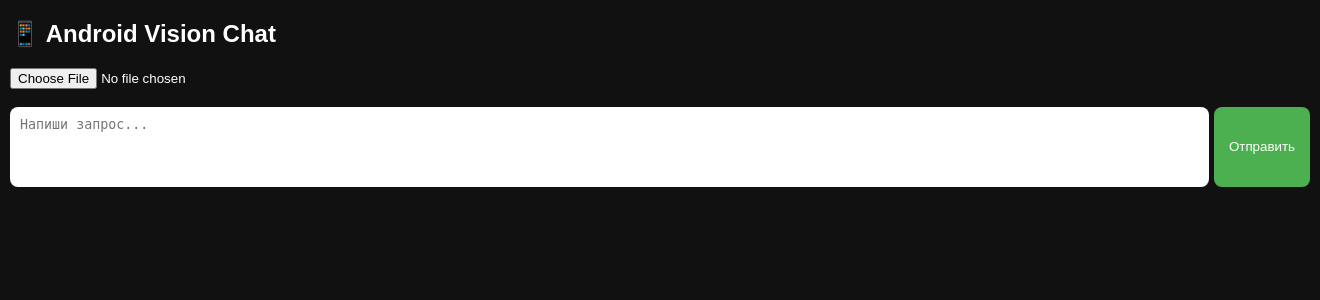
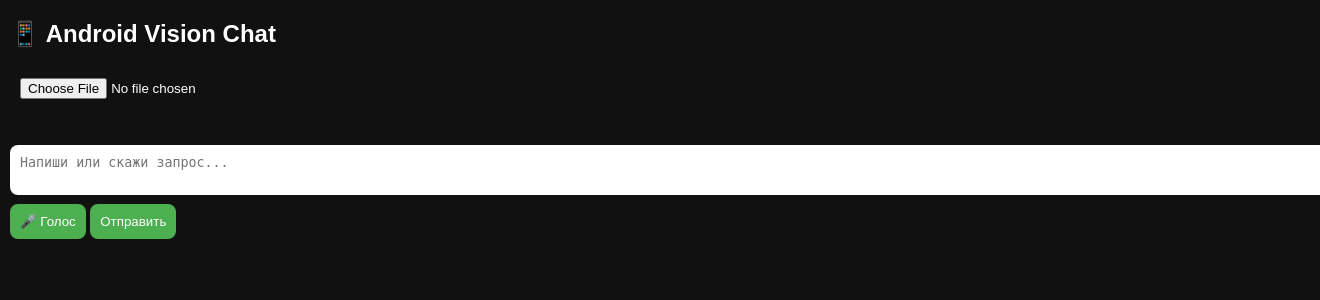
Before and after one commit to Nosi44/vision_chat, a Flask app: page / in a window 1320 px wide; the page is wider, and only the part inside the window is pictured. Shown: the top 300 px of that part. Run offline with Flask 3, Linux system fonts and the light colour scheme.

Commit message:
Update index.html

```diff
--- a/templates/index.html
+++ b/templates/index.html
@@ -2,71 +2,16 @@
 <html>
 <head>
 <meta charset="UTF-8">
-<title>Android Vision Chat v3</title>
+<title>Android Vision Chat</title>
 <meta name="viewport" content="width=device-width, initial-scale=1.0">
-
+<link rel="manifest" href="manifest.json">
 <style>
-body {
-    font-family: Arial;
-    margin: 10px;
-    background: #111;
-    color: white;
-}
-
-#chat {
-    margin-top: 15px;
-    display: flex;
-    flex-direction: column;
-    gap: 10px;
-}
-
-.card {
-    background: #222;
-    padding: 10px;
-    border-radius: 10px;
-}
-
-.card.user {
-    background: #2a2a2a;
-}
-
-.card.ai {
-    background: #1e3a1e;
-}
-
-.card.thinking {
-    background: #333333;
-    font-style: italic;
-    opacity: 0.8;
-}
-
-.card.image-card img {
-    max-width: 100%;
-    border-radius: 8px;
-}
-
-.input-row {
-    display: flex;
-    gap: 5px;
-}
-
-textarea {
-    flex: 1;
-    padding: 10px;
-    border-radius: 8px;
-    border: none;
-    resize: none;
-    height: 60px;
-}
-
-button {
-    padding: 10px 15px;
-    border-radius: 8px;
-    border: none;
-    background: #4CAF50;
-    color: white;
-    cursor: pointer;
-}
+body { font-family: Arial; margin: 10px; background: #111; color: white; }
+img { max-width: 100%; border-radius: 8px; margin-bottom: 10px; }
+textarea, input { width: 100%; padding: 10px; border-radius: 8px; border: none; }
+button { padding: 10px; margin-top: 5px; border-radius: 8px; border: none; background: #4CAF50; color: white; }
+#chat { margin-top: 15px; white-space: pre-wrap; }
+.card { background: #222; padding: 10px; border-radius: 10px; margin-bottom: 10px; }
 </style>
 </head>
 <body>
@@ -74,111 +19,63 @@
 <h2>📱 Android Vision Chat</h2>
 
 <input type="file" id="imageInput" accept="image/*"><br><br>
+<img id="preview">
 
-<div class="input-row">
-    <textarea id="prompt" placeholder="Напиши запрос..."></textarea>
+<textarea id="prompt" placeholder="Напиши или скажи запрос..."></textarea>
+
+<button onclick="startVoice()">🎤 Голос</button>
 <button onclick="sendToAI()">Отправить</button>
-</div>
 
 <div id="chat"></div>
 
 <script>
 
-let base64Image = null;
-let firstMessage = true;
+let base64Image = "";
 
-// === Загрузка изображения ===
 document.getElementById("imageInput").addEventListener("change", function(e){
     const file = e.target.files[0];
-    if(!file) return;
-
     const reader = new FileReader();
     reader.onload = function(){
-
         base64Image = reader.result.split(",")[1];
-
-        // Картинка добавляется СВЕРХУ как обычное сообщение
-        const imageDiv = document.createElement("div");
-        imageDiv.className = "card image-card user";
-        imageDiv.innerHTML = `<img src="${reader.result}">`;
-
-        document.getElementById("chat").prepend(imageDiv);
+        document.getElementById("preview").src = reader.result;
     };
     reader.readAsDataURL(file);
 });
 
-// Enter отправляет, Shift+Enter перенос строки
-document.getElementById("prompt").addEventListener("keydown", function(e){
-    if(e.key === "Enter" && !e.shiftKey){
-        e.preventDefault();
-        sendToAI();
+// Голосовой ввод
+function startVoice(){
+    const recognition = new webkitSpeechRecognition();
+    recognition.lang = "ru-RU";
+    recognition.start();
+    recognition.onresult = function(event){
+        document.getElementById("prompt").value = event.results[0][0].transcript;
+    };
 }
-});
 
-// === Отправка ===
 async function sendToAI(){
 
-    const promptInput = document.getElementById("prompt");
-    const prompt = promptInput.value.trim();
+    const prompt = document.getElementById("prompt").value;
+    if(!base64Image) return alert("Выбери изображение!");
 
-    if(!prompt) return;
-
-    promptInput.value = "";
-
-    addMessage("Ты", prompt, "user");
-
-    // Индикатор "AI думает"
-    const thinkingDiv = document.createElement("div");
-    thinkingDiv.className = "card thinking ai";
-    thinkingDiv.innerHTML = "<b>AI:</b><br>AI is thinking...";
-    document.getElementById("chat").prepend(thinkingDiv);
-
-    try {
+    document.getElementById("chat").innerHTML += `<div class="card"><b>Ты:</b> ${prompt}</div>`;
+    document.getElementById("chat").innerHTML += `<div class="card">AI думает...</div>`;
 
     const response = await fetch("/api/analyze", {
         method: "POST",
         headers: { "Content-Type": "application/json" },
         body: JSON.stringify({
             prompt: prompt,
-                image: base64Image,
-                first: firstMessage
+            image: base64Image
         })
     });
 
-        thinkingDiv.remove();
+    const data = await response.json();
 
-        if(!response.ok){
-            addMessage("Ошибка", "Ошибка сервера", "ai");
-            return;
+    document.getElementById("chat").innerHTML += `<div class="card"><b>AI:</b> ${data.answer}</div>`;
 }
 
-        const data = await response.json();
-
-        if(data.error){
-            addMessage("Ошибка", data.error, "ai");
-            return;
-        }
-
-        addMessage("AI", data.answer, "ai");
-
-        firstMessage = false;
-        base64Image = null;
-
-    } catch (error) {
-        thinkingDiv.remove();
-        addMessage("Ошибка", error.toString(), "ai");
-    }
-}
-
-// === Добавление сообщения ===
-function addMessage(author, text, type){
-    const chat = document.getElementById("chat");
-
-    const div = document.createElement("div");
-    div.className = "card " + type;
-    div.innerHTML = "<b>" + author + ":</b><br>" + text.replace(/\n/g, "<br>");
-
-    chat.prepend(div);
+if ('serviceWorker' in navigator) {
+    navigator.serviceWorker.register('service-worker.js');
 }
 
 </script>
```
Lines whose indentation alone changed are shown as unchanged.
